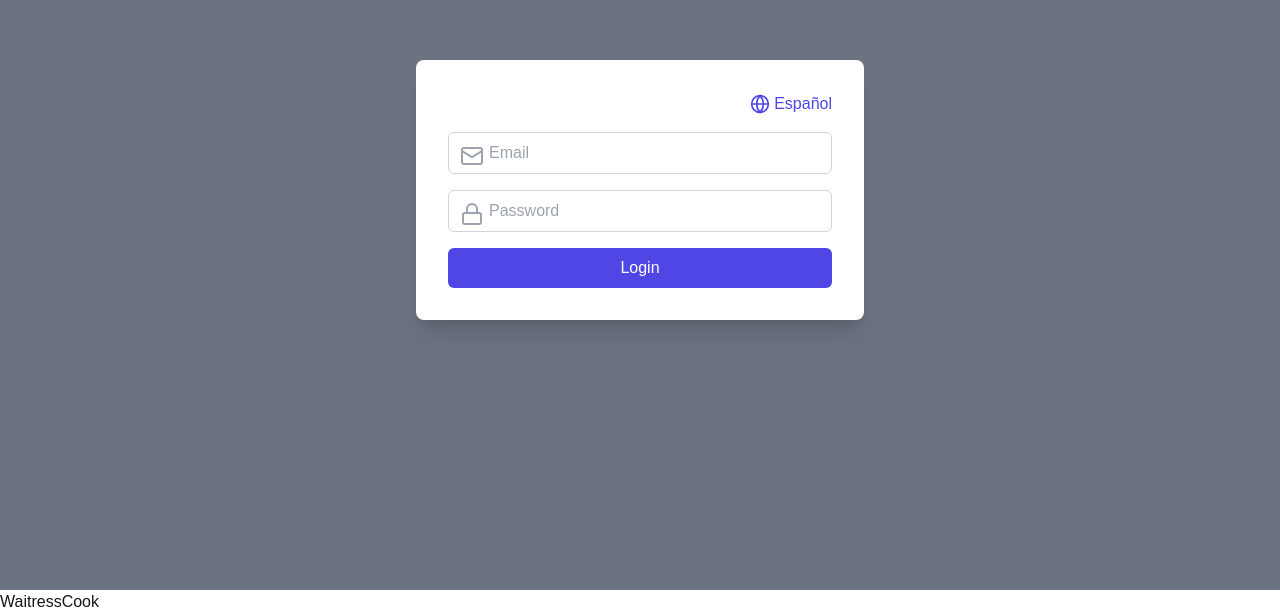
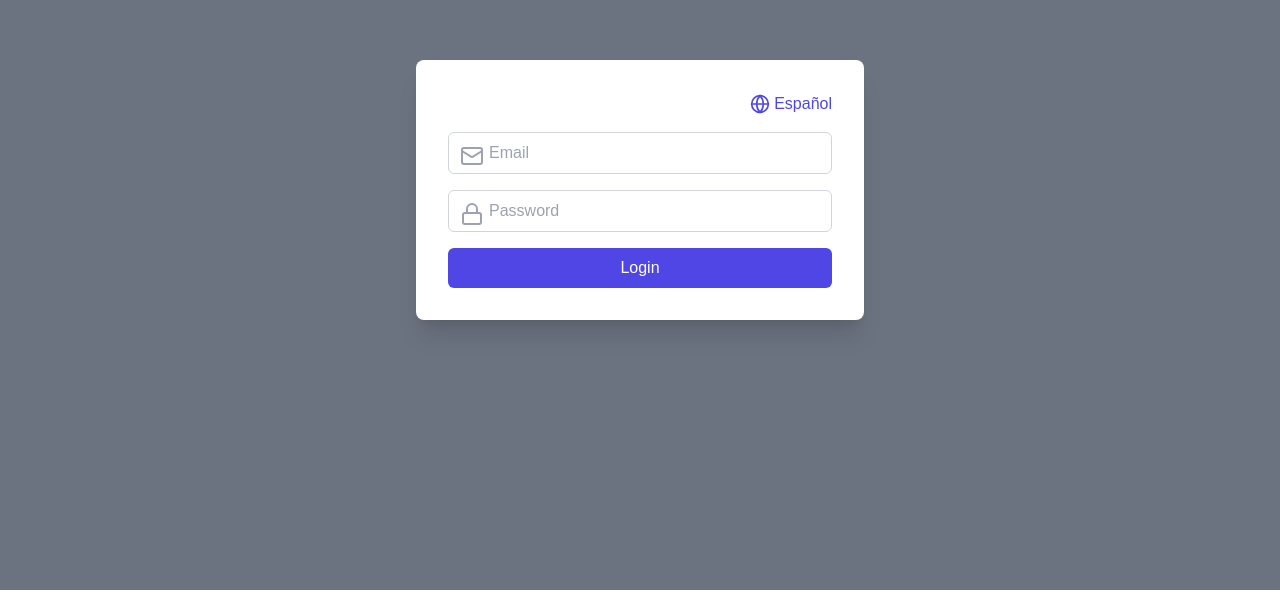
Before and after one commit to JessiP23/mexican, a Next.js app: page / in a window 1280 px wide. Shown: the part 210-824 px from the top of the page. After the commit the page ends 800 px from the top, so only its background shows below. Built offline with nearby package versions, Linux system fonts and the light colour scheme.

Commit message:
deleted nav

```diff
--- a/app/layout.js
+++ b/app/layout.js
@@ -14,8 +14,8 @@ const geistMono = localFont({
 });
 
 export const metadata = {
-  title: "Create Next App",
-  description: "Generated by create next app",
+  title: "Lupita Mexican Food",
+  description: "Mexican food",
 };
 
 export default function RootLayout({ children }) {
@@ -25,10 +25,7 @@ export default function RootLayout({ children }) {
         className={`${geistSans.variable} ${geistMono.variable} antialiased`}
       >
         {children}
-        <nav>
-          <Link href="/waitress">Waitress</Link>
-          <Link href="/cook">Cook</Link>
-        </nav>
+
       </body>
     </html>
   );
```
